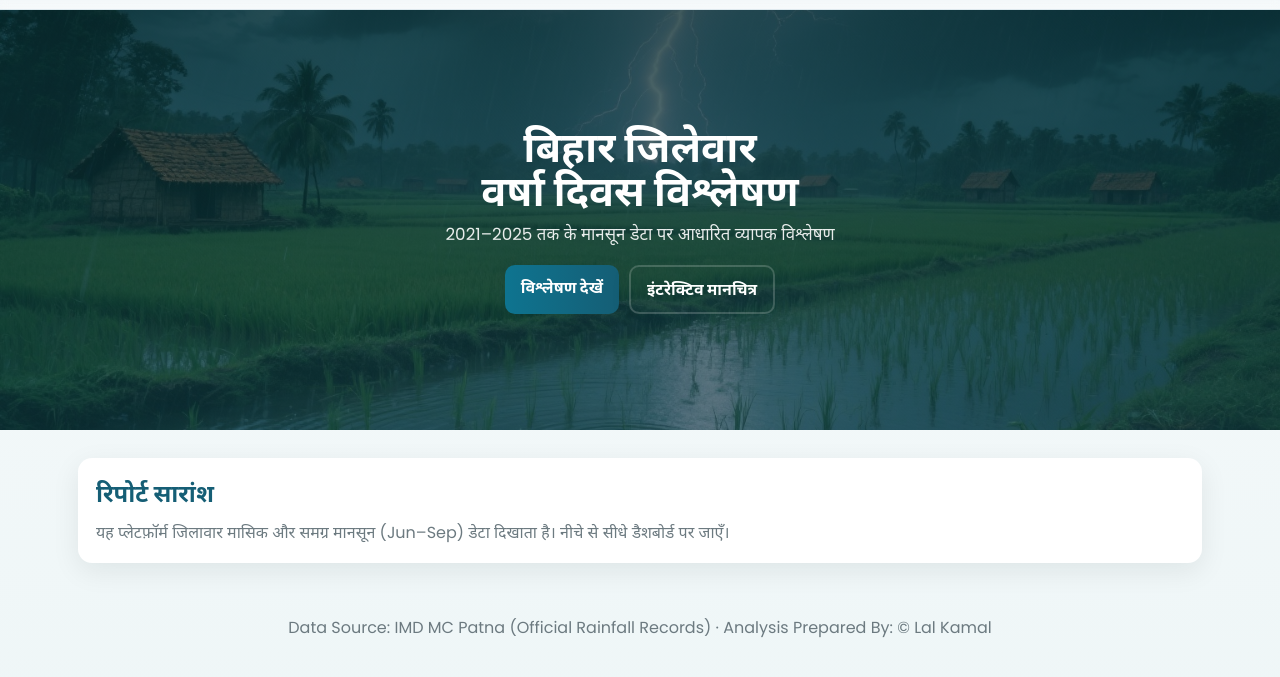
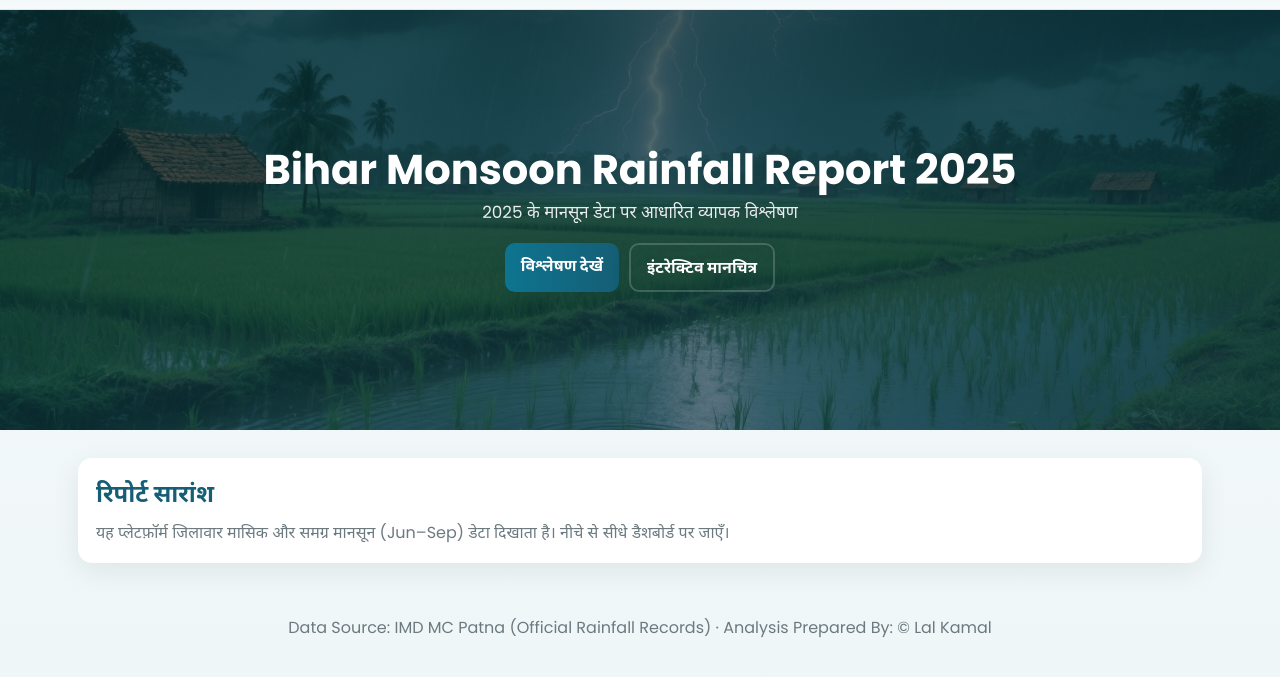
Before and after one commit to fmopatna-wq/bihar-monsoon-report-2025, a plain HTML site: page index.html in a window 1280 px wide. Shown: the part 57-734 px from the top of the page. Drawn offline with Linux system fonts and the light colour scheme.

Commit message:
Updated index.html

```diff
--- a/index.html
+++ b/index.html
@@ -23,8 +23,8 @@
 
   <header class="hero">
     <div class="hero-inner">
-      <h1>बिहार जिलेवार<br>वर्षा दिवस विश्लेषण</h1>
-      <p>2021–2025 तक के मानसून डेटा पर आधारित व्यापक विश्लेषण</p>
+      <h1>Bihar Monsoon Rainfall Report 2025</h1>
+      <p> 2025 के मानसून डेटा पर आधारित व्यापक विश्लेषण</p>
       <div class="cta">
         <a class="btn btn-primary" href="dashboard.html">विश्लेषण देखें</a>
         <a class="btn btn-outline" href="maps.html">इंटरेक्टिव मानचित्र</a>
```
